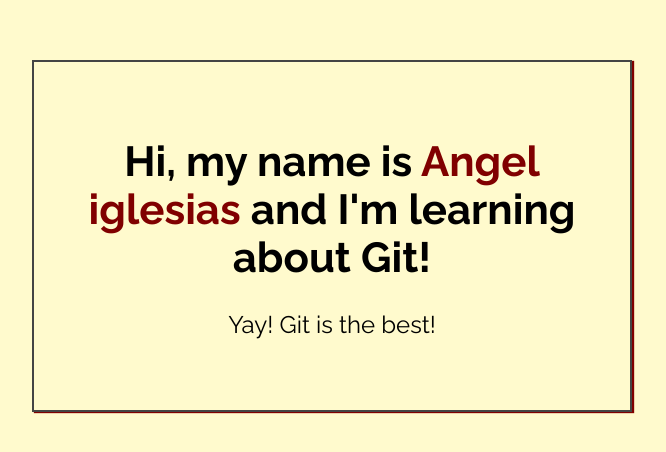
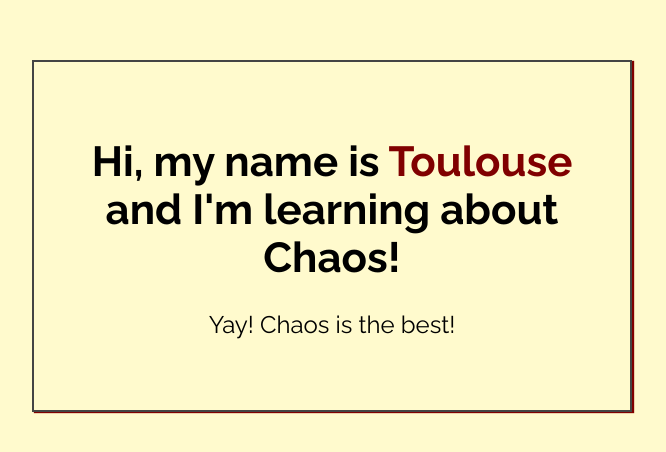
Before and after one commit to Angel-IglesiasP/my-first-repo, a plain HTML site: page index.html in a window 1280 px wide. Shown: the part 164-616 px from the top of the page, without its empty margins (308-974 px from the left). Drawn offline with Linux system fonts and the light colour scheme.

Commit message:
added toulouse to index.html

```diff
--- a/index.html
+++ b/index.html
@@ -14,9 +14,9 @@
 <body>
 
     <div class="greeting">
-        <h1>Hi, my name is <span class="highlight">Angel iglesias</span> and I'm learning about Git! </h1>
+        <h1>Hi, my name is <span class="highlight">Toulouse</span> and I'm learning about Chaos! </h1>
 
-        <p>Yay! Git is the best!</p>
+        <p>Yay! Chaos is the best!</p>
     </div>
 
 </body>
```
